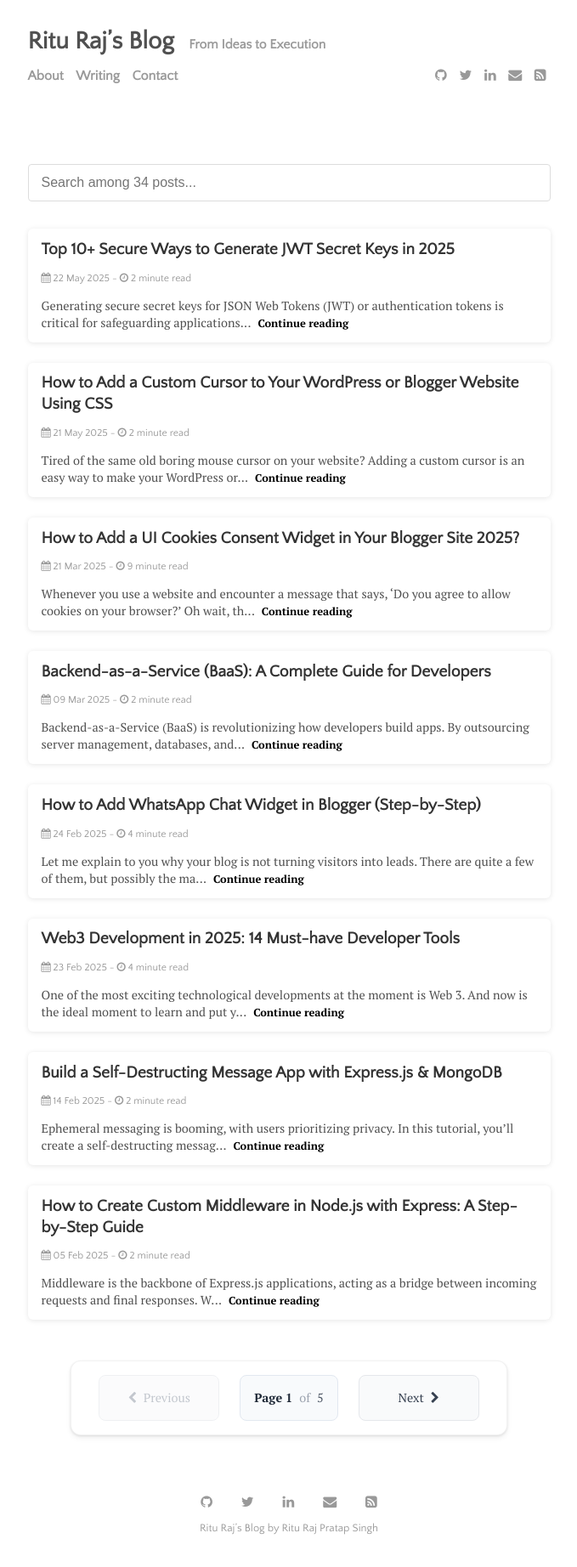
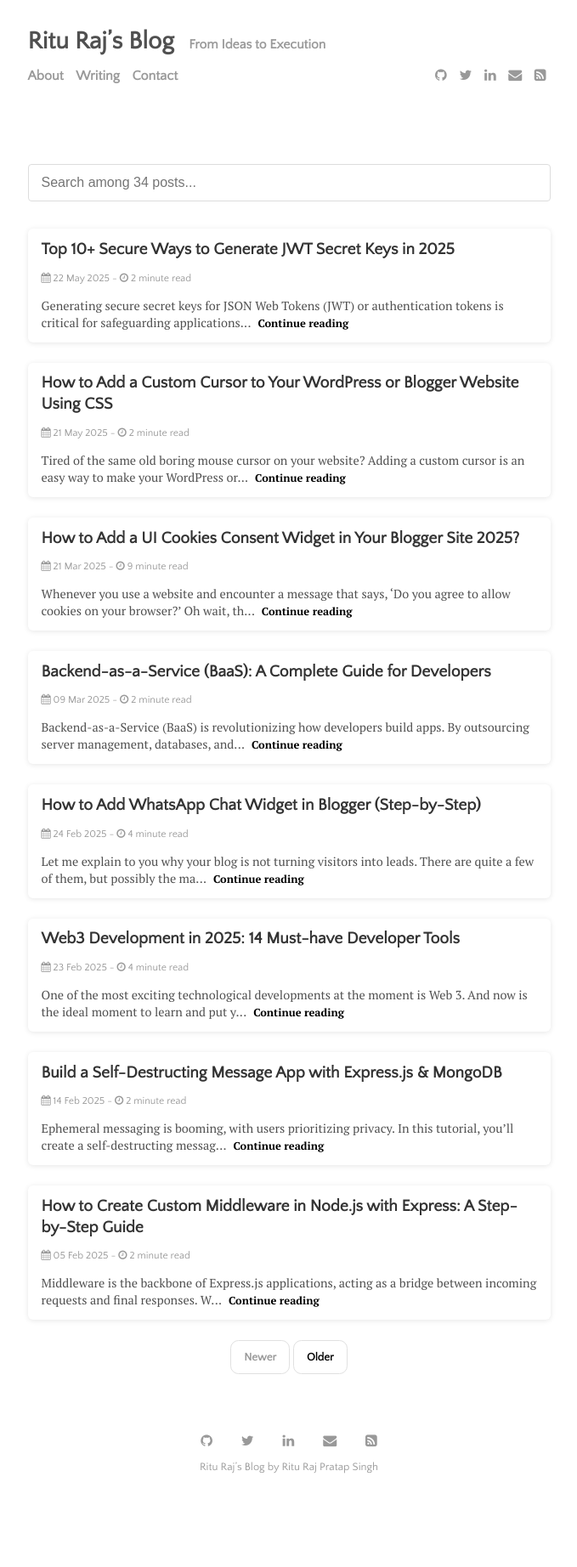
Before and after one commit to theriturajps/theriturajps.github.io, a Jekyll site: the page built from index.html, in a window 1280 px wide. Shown: the whole page at 85% size, without its empty margins (300-979 px from the left). Built offline with Jekyll 4.4.1, drawn with Linux system fonts in a browser that asks for light colours; the list of posts is cut into pages by our own code; after the commit the page ends 1772 px from its top, so only the background shows below that.

Commit message:
Refactor pagination structure for improved clarity and simplicity

```diff
--- a/_layouts/home.html
+++ b/_layouts/home.html
@@ -40,89 +40,19 @@ layout: default
   {% endfor %}
 </div>
 
-<!-- Modern Pagination -->
-<nav class="pagination-nav" aria-label="Pagination Navigation">
-  <div class="pagination-container">
+<!-- Pagination links -->
+<div class="pagination">
   {% if paginator.previous_page %}
-      <a href="{{ site.baseurl }}{{ paginator.previous_page_path }}" class="pagination-btn pagination-prev" aria-label="Go to previous page">
-        <i class="fa fa-chevron-left" aria-hidden="true"></i>
-        <span>Previous</span>
-      </a>
+    <a class="pagination-button pagination-active" href="{{ site.baseurl }}{{ paginator.previous_page_path }}">{{ site.data.settings.pagination.next_page }}</a>
   {% else %}
-      <span class="pagination-btn pagination-prev pagination-disabled">
-        <i class="fa fa-chevron-left" aria-hidden="true"></i>
-        <span>Previous</span>
-      </span>
+    <span class="pagination-button">{{ site.data.settings.pagination.next_page }}</span>
   {% endif %}
-
-    <div class="pagination-info">
-      <span class="pagination-current">Page {{ paginator.page }}</span>
-      <span class="pagination-divider">of</span>
-      <span class="pagination-total">{{ paginator.total_pages }}</span>
-    </div>
-
   {% if paginator.next_page %}
-      <a href="{{ site.github.url }}{{ paginator.next_page_path }}" class="pagination-btn pagination-next" aria-label="Go to next page">
-        <span>Next</span>
-        <i class="fa fa-chevron-right" aria-hidden="true"></i>
-      </a>
+    <a class="pagination-button pagination-active next" href="{{ site.github.url }}{{ paginator.next_page_path }}">{{ site.data.settings.pagination.previous_page }}</a>
   {% else %}
-      <span class="pagination-btn pagination-next pagination-disabled">
-        <span>Next</span>
-        <i class="fa fa-chevron-right" aria-hidden="true"></i>
-      </span>
+    <span class="pagination-button">{{ site.data.settings.pagination.previous_page }}</span>
   {% endif %}
 </div>
-
-  <!-- Optional: Page Numbers (uncomment if you want numbered pagination) -->
-  <!--
-  <div class="pagination-numbers">
-    {% if paginator.total_pages > 1 %}
-      {% assign start_page = paginator.page | minus: 2 %}
-      {% assign end_page = paginator.page | plus: 2 %}
-
-      {% if start_page < 1 %}
-        {% assign start_page = 1 %}
-        {% assign end_page = 5 %}
-      {% endif %}
-
-      {% if end_page > paginator.total_pages %}
-        {% assign end_page = paginator.total_pages %}
-        {% assign start_page = paginator.total_pages | minus: 4 %}
-        {% if start_page < 1 %}
-          {% assign start_page = 1 %}
-        {% endif %}
-      {% endif %}
-
-      {% if start_page > 1 %}
-        <a href="{{ site.baseurl }}/" class="pagination-number">1</a>
-        {% if start_page > 2 %}
-          <span class="pagination-ellipsis">…</span>
-        {% endif %}
-      {% endif %}
-
-      {% for page in (start_page..end_page) %}
-        {% if page == paginator.page %}
-          <span class="pagination-number pagination-current-number">{{ page }}</span>
-        {% else %}
-          {% if page == 1 %}
-            <a href="{{ site.baseurl }}/" class="pagination-number">{{ page }}</a>
-          {% else %}
-            <a href="{{ site.baseurl }}/page{{ page }}/" class="pagination-number">{{ page }}</a>
-          {% endif %}
-        {% endif %}
-      {% endfor %}
-
-      {% if end_page < paginator.total_pages %}
-        {% if end_page < paginator.total_pages | minus: 1 %}
-          <span class="pagination-ellipsis">…</span>
-        {% endif %}
-        <a href="{{ site.baseurl }}/page{{ paginator.total_pages }}/" class="pagination-number">{{ paginator.total_pages }}</a>
-      {% endif %}
-    {% endif %}
-  </div>
-  -->
-</nav>
 
 <!-- Search JavaScript -->
 <script>
@@ -304,180 +234,4 @@ document.addEventListener('DOMContentLoaded', function() {
     color: #666;
     font-style: italic;
   }
-
-  /* Modern Pagination Styles */
-  .pagination-nav {
-    margin: 3rem 0 2rem;
-    display: flex;
-    flex-direction: column;
-    align-items: center;
-    gap: 1rem;
-  }
-
-  .pagination-container {
-    display: flex;
-    align-items: center;
-    gap: 1.5rem;
-    background: #ffffff;
-    padding: 1rem 2rem;
-    border-radius: 12px;
-    box-shadow: 0 4px 6px rgba(0, 0, 0, 0.05), 0 1px 3px rgba(0, 0, 0, 0.1);
-    border: 1px solid rgba(0, 0, 0, 0.05);
-  }
-
-  .pagination-btn {
-    display: flex;
-    align-items: center;
-    gap: 0.5rem;
-    padding: 0.75rem 1.25rem;
-    border-radius: 8px;
-    text-decoration: none;
-    font-weight: 500;
-    font-size: 0.9rem;
-    transition: all 0.2s ease;
-    border: 1px solid transparent;
-    min-width: 100px;
-    justify-content: center;
-  }
-
-  .pagination-btn:not(.pagination-disabled) {
-    color: #374151;
-    background: #f9fafb;
-    border-color: #e5e7eb;
-  }
-
-  .pagination-btn:not(.pagination-disabled):hover {
-    background: #f3f4f6;
-    border-color: #d1d5db;
-    transform: translateY(-1px);
-    box-shadow: 0 2px 4px rgba(0, 0, 0, 0.1);
-  }
-
-  .pagination-btn.pagination-disabled {
-    color: #9ca3af;
-    background: #f9fafb;
-    border-color: #e5e7eb;
-    cursor: not-allowed;
-    opacity: 0.6;
-  }
-
-  .pagination-info {
-    display: flex;
-    align-items: center;
-    gap: 0.5rem;
-    font-size: 0.9rem;
-    color: #6b7280;
-    background: #f8fafc;
-    padding: 0.75rem 1rem;
-    border-radius: 8px;
-    border: 1px solid #e2e8f0;
-  }
-
-  .pagination-current {
-    font-weight: 600;
-    color: #1f2937;
-  }
-
-  .pagination-divider {
-    color: #9ca3af;
-  }
-
-  .pagination-total {
-    font-weight: 500;
-    color: #4b5563;
-  }
-
-  /* Optional: Numbered Pagination Styles */
-  .pagination-numbers {
-    display: flex;
-    align-items: center;
-    gap: 0.25rem;
-    flex-wrap: wrap;
-    justify-content: center;
-  }
-
-  .pagination-number {
-    display: flex;
-    align-items: center;
-    justify-content: center;
-    width: 40px;
-    height: 40px;
-    border-radius: 8px;
-    text-decoration: none;
-    font-weight: 500;
-    font-size: 0.9rem;
-    color: #6b7280;
-    background: #ffffff;
-    border: 1px solid #e5e7eb;
-    transition: all 0.2s ease;
-  }
-
-  .pagination-number:hover {
-    background: #f3f4f6;
-    border-color: #d1d5db;
-    color: #374151;
-  }
-
-  .pagination-current-number {
-    background: #3b82f6;
-    color: #ffffff;
-    border-color: #3b82f6;
-  }
-
-  .pagination-ellipsis {
-    display: flex;
-    align-items: center;
-    justify-content: center;
-    width: 40px;
-    height: 40px;
-    color: #9ca3af;
-    font-weight: 500;
-  }
-
-  /* Responsive Design */
-  @media (max-width: 768px) {
-    .pagination-container {
-      flex-direction: column;
-      gap: 1rem;
-      padding: 1.5rem 1rem;
-    }
-
-    .pagination-btn {
-      min-width: 120px;
-    }
-
-    .pagination-info {
-      order: -1;
-    }
-
-    .pagination-numbers {
-      gap: 0.125rem;
-    }
-
-    .pagination-number,
-    .pagination-ellipsis {
-      width: 36px;
-      height: 36px;
-      font-size: 0.8rem;
-    }
-  }
-
-  @media (max-width: 480px) {
-    .pagination-nav {
-      margin: 2rem 0 1rem;
-    }
-
-    .pagination-container {
-      padding: 1rem 0.75rem;
-    }
-
-    .pagination-btn span {
-      display: none;
-    }
-
-    .pagination-btn {
-      min-width: 50px;
-      padding: 0.75rem;
-    }
-  }
 </style>
```
Also changed, not shown: other parts of _layouts/home.html (+1 -1 lines). Lines whose indentation alone changed are shown as unchanged.
